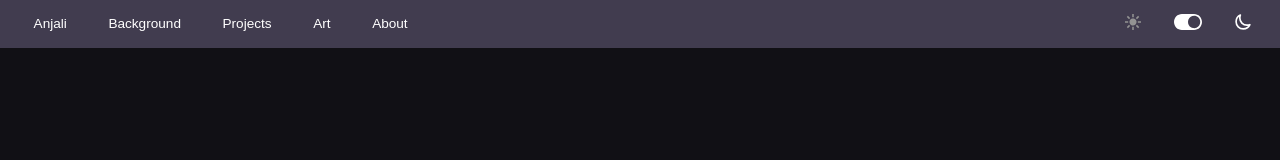
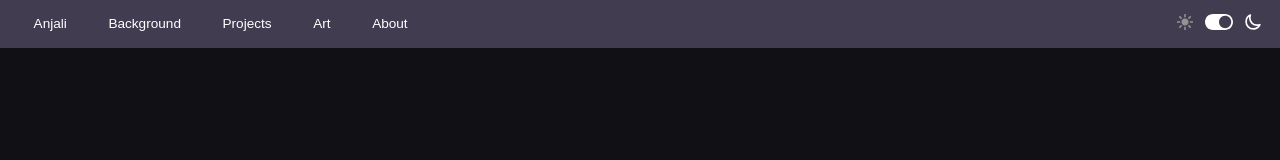
Before and after one commit to chopraanjali/chopraanjali.github.io, a React (Vite) app: page / in a window 1280 px wide. Shown: the top 160 px of the page. Built offline with nearby package versions, Linux system fonts and the light colour scheme.

Commit message:
updated variables

```diff
--- a/src/index.scss
+++ b/src/index.scss
@@ -17,21 +17,16 @@
 
 @import "./styles/navbar.scss";
 @import "./styles/footer.scss";
-
-// ******* COLOR SCHEME VARIABLES  *******
-$base-color-dark: #111015;
-$font-color-dark: #FFFFFF;
-$font-hover-color: #CD6D00;
-
+@import "./styles/variables.scss";
 
 a {
   font-weight: 500;
-  color: #E2AB00;
+  color: $hyperlink-color;
   text-decoration: inherit;
 }
 
 a:hover {
-  color: #CD6D00;
+  color: $font-hover-color;
 }
 
 body {
@@ -47,26 +42,26 @@
   line-height: 1.1;
 }
 
-button {
-  border-radius: 8px;
-  border: 1px solid transparent;
-  padding: 0.6em 1.2em;
-  font-size: 1em;
-  font-weight: 500;
-  font-family: inherit;
-  background-color: #1a1a1a;
-  cursor: pointer;
-  transition: border-color 0.25s;
-}
+// button {
+//   border-radius: 8px;
+//   border: 1px solid transparent;
+//   padding: 0.6em 1.2em;
+//   font-size: 1em;
+//   font-weight: 500;
+//   font-family: inherit;
+//   background-color: #1a1a1a;
+//   cursor: pointer;
+//   transition: border-color 0.25s;
+// }
 
-button:hover {
-  border-color: #646cff;
-}
+// button:hover {
+//   border-color: #646cff;
+// }
 
-button:focus,
-button:focus-visible {
-  outline: 4px auto -webkit-focus-ring-color;
-}
+// button:focus,
+// button:focus-visible {
+//   outline: 4px auto -webkit-focus-ring-color;
+// }
 
 @media (prefers-color-scheme: dark) {
   :root {
@@ -78,9 +73,9 @@
     color: $font-hover-color;
   }
 
-  button {
-    background-color: #f9f9f9;
-  }
+  // button {
+  //   background-color: #f9f9f9;
+  // }
 }
 
 .horizontal-rule {
```
